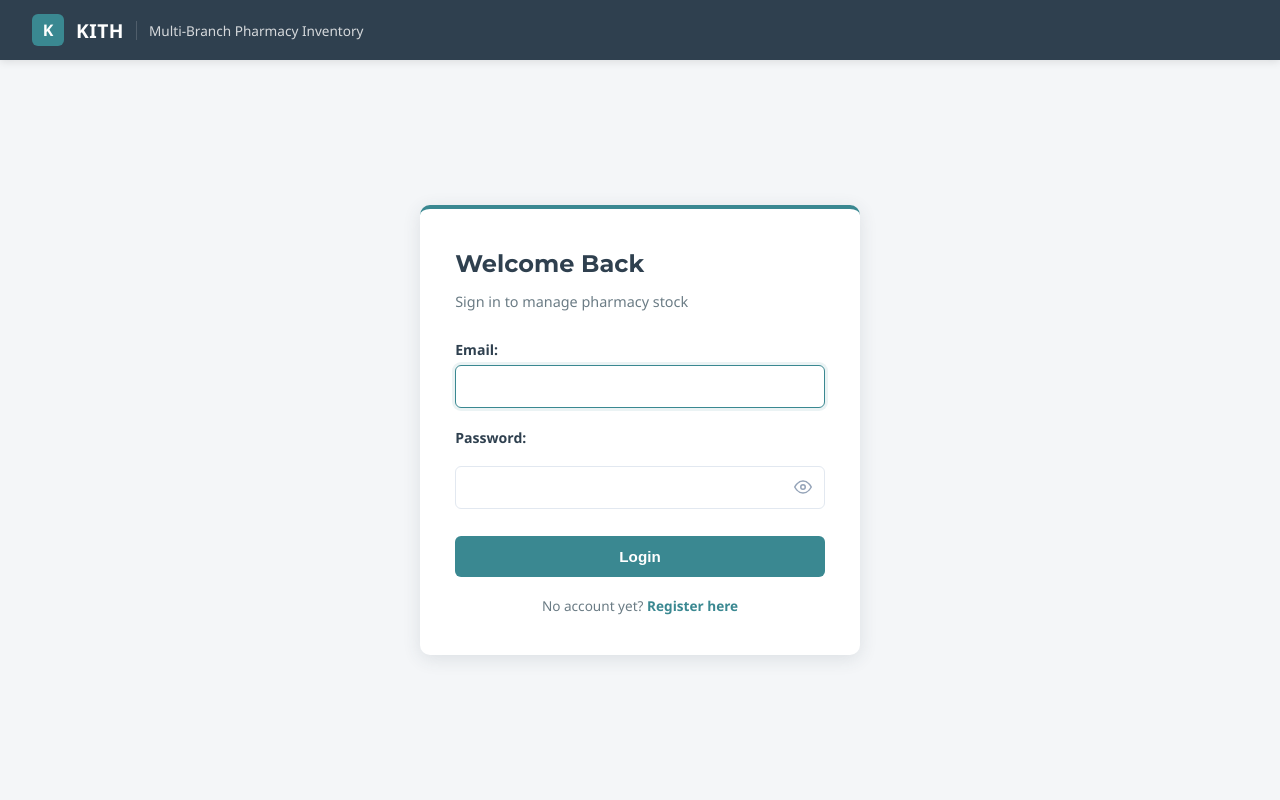
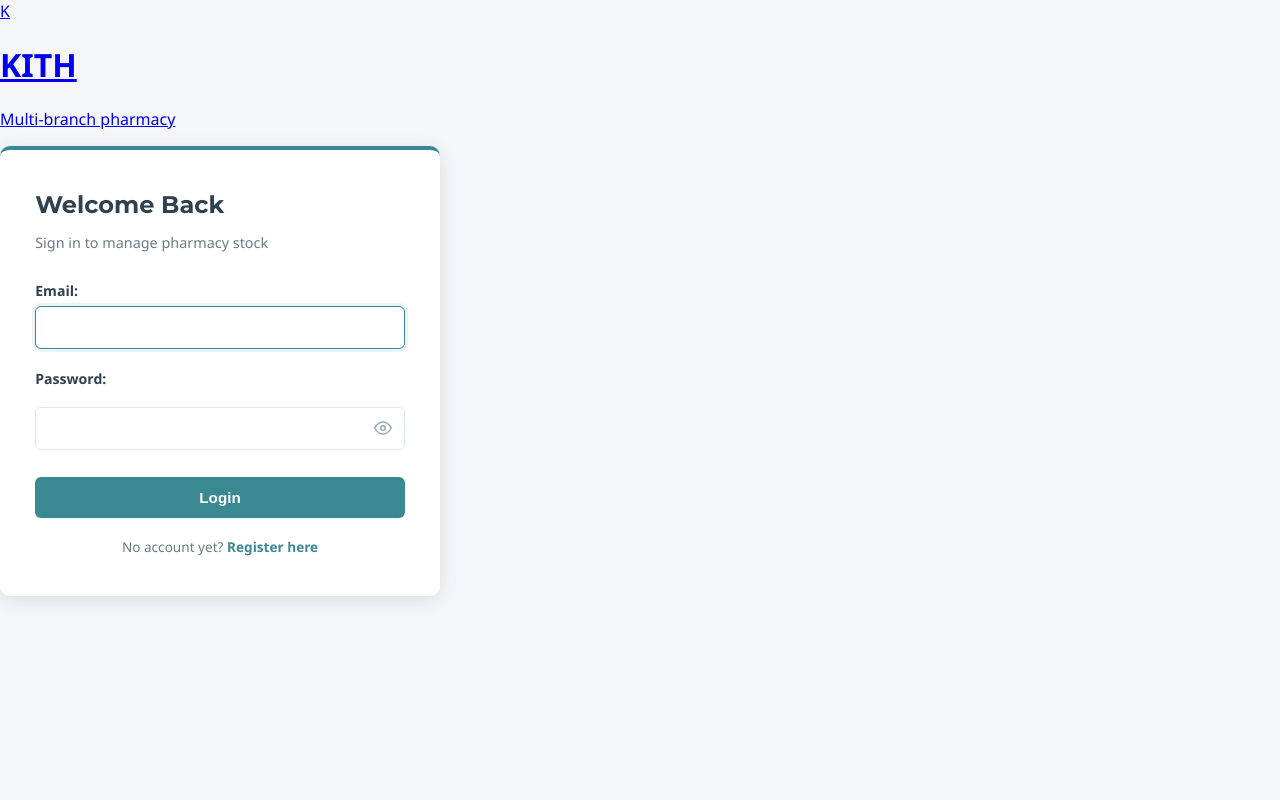
Before and after one commit to sjq-158/kith-django, a Django app: a page that uses templates/base.html in a window 1280 px wide. Run offline with Django 5.2, Linux system fonts and the light colour scheme.

Commit message:
feat(landing): move landing page into its own app served at /

```diff
--- /dev/null
+++ b/apps/landing/admin.py
@@ -0,0 +1,4 @@
+# admin.py
+from django.contrib import admin
+
+# Register your models here.
--- /dev/null
+++ b/apps/landing/apps.py
@@ -0,0 +1,6 @@
+from django.apps import AppConfig
+
+
+class LandingConfig(AppConfig):
+    default_auto_field = "django.db.models.BigAutoField"
+    name = "apps.landing"
--- /dev/null
+++ b/apps/landing/models.py
@@ -0,0 +1,4 @@
+# models.py
+from django.db import models
+
+# Create your models here.
--- /dev/null
+++ b/apps/landing/tests.py
@@ -0,0 +1,4 @@
+# tests.py
+from django.test import TestCase
+
+# Create your tests here.
--- /dev/null
+++ b/apps/landing/urls.py
@@ -0,0 +1,8 @@
+from django.urls import path
+from .views import LandingScreen
+
+app_name = "landing"
+
+urlpatterns = [
+    path("", LandingScreen.as_view(), name="landing"),
+]
--- a/config/settings.py
+++ b/config/settings.py
@@ -51,6 +51,7 @@
     'django.contrib.staticfiles',
     "apps.login",
     "apps.register",
+    "apps.landing",
     "apps.home",
     "apps.profiles",
     "apps.user_settings",
--- a/config/urls.py
+++ b/config/urls.py
@@ -41,5 +41,6 @@
     path("register/", include("apps.register.urls")),
     path("profile/", include("apps.profiles.urls")),
     path("settings/", include("apps.user_settings.urls")),
-    path("", include("apps.home.urls")),
+    path("dashboard/", include("apps.home.urls")),
+    path("", include("apps.landing.urls")),
 ]
--- a/templates/base.html
+++ b/templates/base.html
@@ -4,31 +4,54 @@
 <head>
     <meta charset="UTF-8">
     <meta name="viewport" content="width=device-width, initial-scale=1.0">
-    <title>{% block title %}KITH{% endblock %}</title>
+    <title>{% block title %}KITH — Multi-Branch Pharmacy{% endblock %}</title>
+    <link rel="preconnect" href="https://fonts.googleapis.com">
+    <link rel="preconnect" href="https://fonts.gstatic.com" crossorigin>
+    <link href="https://fonts.googleapis.com/css2?family=Montserrat:wght@600;700;800&family=Poppins:wght@300;400;500;600&display=swap" rel="stylesheet">
     <link rel="stylesheet" href="{% static 'css/base.css' %}">
     {% block extra_css %}{% endblock %}
 </head>
 <body>
-    <header class="app-header">
-        <div class="header-left">
-            <span class="logo-badge">K</span>
-            <span class="app-title">KITH</span>
-            <span class="app-subtitle">Multi-Branch Pharmacy Inventory</span>
-        </div>
 
-        {% if user.is_authenticated %}
-        <div class="header-right">
-            <a href="{% url 'login:logout' %}" class="header-logout-btn">
-                <svg viewBox="0 0 24 24" width="14" height="14" fill="none" stroke="currentColor" stroke-width="2" stroke-linecap="round" stroke-linejoin="round"><path d="M9 21H5a2 2 0 0 1-2-2V5a2 2 0 0 1 2-2h4"></path><polyline points="16 17 21 12 16 7"></polyline><line x1="21" y1="12" x2="9" y2="12"></line></svg>
-                Logout
+    {% block header %}
+    {% if user.is_authenticated %}
+    <header class="header header--app">
+        <a href="{% url 'home:home' %}" class="logo-lockup">
+            <div class="logo-mark">K</div>
+            <div class="brand-text">
+                <h1>KITH</h1>
+                <p>Multi-branch pharmacy</p>
+            </div>
+        </a>
+        <nav class="floating-pill-nav">
+            <a href="{% url 'home:home' %}" class="nav-icon-btn {% if request.resolver_match.app_name == 'home' %}active{% endif %}" data-tooltip="Dashboard">
+                <svg viewBox="0 0 24 24"><rect x="3" y="3" width="7" height="9"></rect><rect x="14" y="3" width="7" height="5"></rect><rect x="14" y="12" width="7" height="9"></rect><rect x="3" y="16" width="7" height="5"></rect></svg>
             </a>
-        </div>
-        {% endif %}
+            <a href="{% url 'profiles:profile' %}" class="nav-icon-btn {% if request.resolver_match.app_name == 'profiles' %}active{% endif %}" data-tooltip="Profile">
+                <svg viewBox="0 0 24 24"><path d="M20 21v-2a4 4 0 0 0-4-4H8a4 4 0 0 0-4 4v2"></path><circle cx="12" cy="7" r="4"></circle></svg>
+            </a>
+            <a href="{% url 'user_settings:settings' %}" class="nav-icon-btn {% if request.resolver_match.app_name == 'user_settings' %}active{% endif %}" data-tooltip="Settings">
+                <svg viewBox="0 0 24 24"><circle cx="12" cy="12" r="3"></circle><path d="M19.4 15a1.65 1.65 0 0 0 .33 1.82l.06.06a2 2 0 0 1 0 2.83 2 2 0 0 1-2.83 0l-.06-.06a1.65 1.65 0 0 0-1.82-.33 1.65 1.65 0 0 0-1 1.51V21a2 2 0 0 1-2 2 2 2 0 0 1-2-2v-.09A1.65 1.65 0 0 0 9 19.4a1.65 1.65 0 0 0-1.82.33l-.06.06a2 2 0 0 1-2.83 0 2 2 0 0 1 0-2.83l.06-.06a1.65 1.65 0 0 0 .33-1.82 1.65 1.65 0 0 0-1.51-1H3a2 2 0 0 1-2-2 2 2 0 0 1 2-2h.09A1.65 1.65 0 0 0 4.6 9a1.65 1.65 0 0 0-.33-1.82l-.06-.06a2 2 0 0 1 0-2.83 2 2 0 0 1 2.83 0l.06.06a1.65 1.65 0 0 0 1.82.33H9a1.65 1.65 0 0 0 1-1.51V3a2 2 0 0 1 2-2 2 2 0 0 1 2 2v.09a1.65 1.65 0 0 0 1 1.51 1.65 1.65 0 0 0 1.82-.33l.06-.06a2 2 0 0 1 2.83 0 2 2 0 0 1 0 2.83l-.06.06a1.65 1.65 0 0 0-.33 1.82V9a1.65 1.65 0 0 0 1.51 1H21a2 2 0 0 1 2 2 2 2 0 0 1-2 2h-.09a1.65 1.65 0 0 0-1.51 1z"></path></svg>
+            </a>
+            <a href="{% url 'login:logout' %}" class="nav-icon-btn logout" data-tooltip="Logout">
+                <svg viewBox="0 0 24 24"><path d="M9 21H5a2 2 0 0 1-2-2V5a2 2 0 0 1 2-2h4"></path><polyline points="16 17 21 12 16 7"></polyline><line x1="21" y1="12" x2="9" y2="12"></line></svg>
+            </a>
+        </nav>
     </header>
+    {% else %}
+    <header class="header">
+        <a href="{% url 'home:landing' %}" class="logo-lockup">
+            <div class="logo-mark">K</div>
+            <div class="brand-text">
+                <h1>KITH</h1>
+                <p>Multi-branch pharmacy</p>
+            </div>
+        </a>
+    </header>
+    {% endif %}
+    {% endblock %}
 
-    <main class="main-container">
-        {% block content %}{% endblock %}
-    </main>
+    {% block content %}{% endblock %}
 
     {% block extra_js %}{% endblock %}
 </body>
```
Also changed, not shown: apps/landing/views.py (added, +9 -0 lines), apps/landing/__init__.py (added), apps/landing/migrations/__init__.py (added), static/css/landing/landing.css (added), static/js/landing/landing.js (added), templates/landing/landing.html (added).
